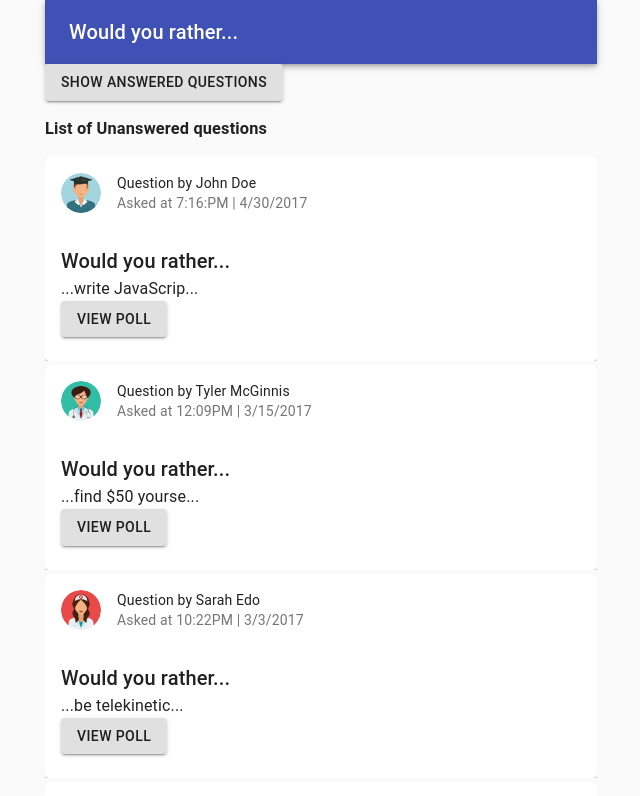
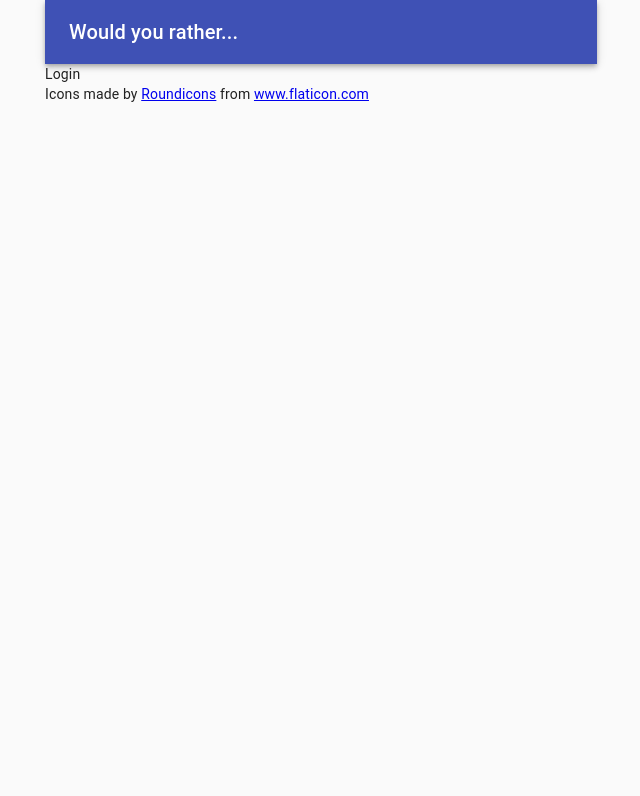
Before and after one commit to mradenovic/reactnd-project-would-you-rather, a React (Create React App) app: page / in a window 1280 px wide. Shown: the top 796 px of the page, without its empty margins (319-959 px from the left). Built offline with nearby package versions, Linux system fonts and the light colour scheme.

Commit message:
feat(Main): Show data only to logged in users

```diff
--- a/src/components/App.js
+++ b/src/components/App.js
@@ -21,7 +21,13 @@
         <Container maxWidth="sm">
           <header><Header /></header>
           <main>
-            <Main />
+            {
+              this.props.loading
+                ? 'Loading...'
+                : !this.props.authedUser
+                  ? 'Login'
+                  : <Main />
+            }
           </main>
           <footer>
             Icons made by{" "}
@@ -42,4 +48,12 @@
   }
 }
 
-export default withRouter(connect()(App))
+function mapStateToProps({ users, authedUser }) {
+  console.log('AUTHED_USER', authedUser, 'Loading:', Object.keys(users).length, users)
+  return {
+    authedUser,
+    loading: Object.keys(users).length === 0
+  }
+}
+
+export default withRouter(connect(mapStateToProps)(App))
--- a/src/components/Main.js
+++ b/src/components/Main.js
@@ -3,7 +3,7 @@
 import Dashboard from './Dashboard'
 import QuestionPage from './QuestionPage'
 
-export default function Main() {
+function Main(props) {
 
   return (
       <Switch>
@@ -21,3 +21,5 @@
       </Switch>
     )
 }
+
+export default Main
```
Lines whose indentation alone changed are shown as unchanged.
